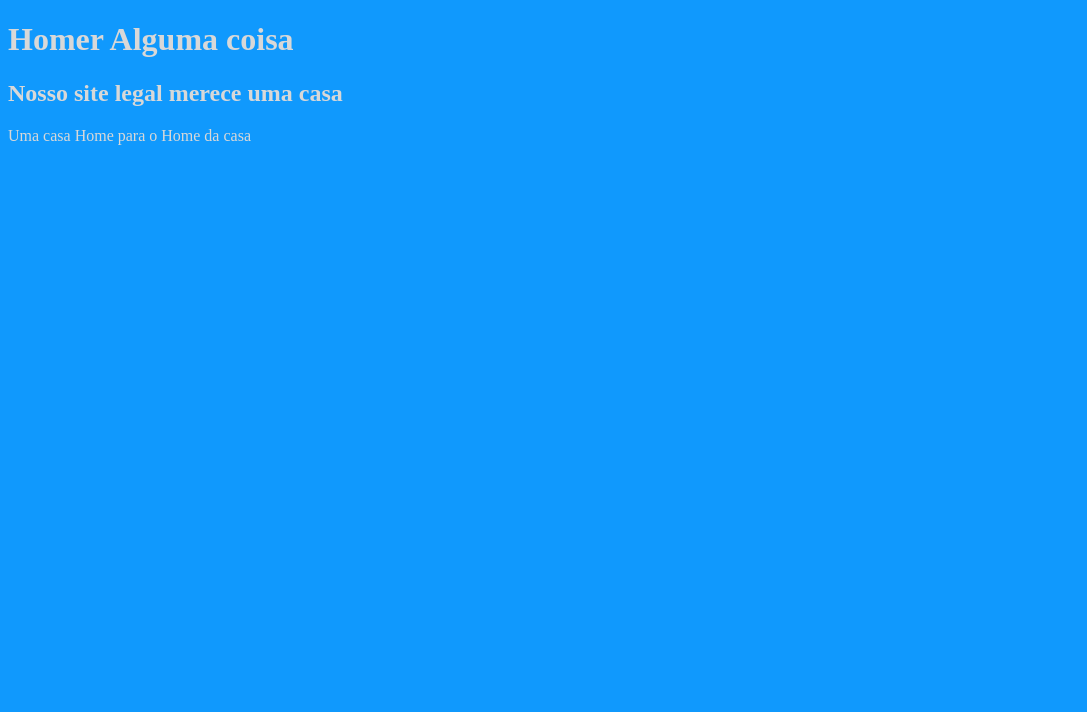
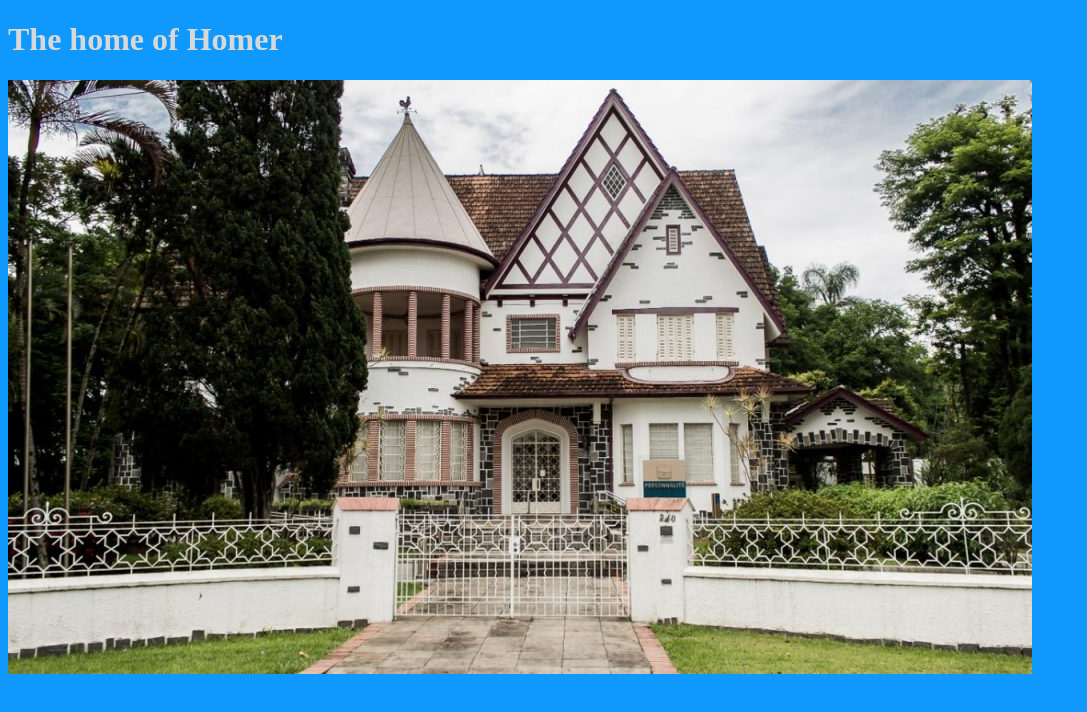
Before and after one commit to ThiagoSilva39/teste-github, a plain HTML site: page home.html in a window 1280 px wide. Shown: the whole page, without its empty margins (0-1087 px from the left). Drawn offline with Linux system fonts and the light colour scheme.

Commit message:
Alterado a página home e adicionada uma imagem

```diff
--- a/home.html
+++ b/home.html
@@ -7,8 +7,9 @@
     <title>Home</title>
 </head>
 <body style="background-color: #1099fd; color:#d8d8d8;">
-    <h1>Homer Alguma coisa</h1>
-    <h2>Nosso site legal merece uma casa</h2>
-    <p>Uma casa Home para o Home da casa</p>
+    <h1>The home of Homer</h1>
+    <div class="margin:10%; border: 10px solid #c8c8c8">
+        <img src="./imgs/casa.jpg">
+    </div>
 </body>
 </html>
```
Also changed, not shown: imgs/casa.jpg (added).
